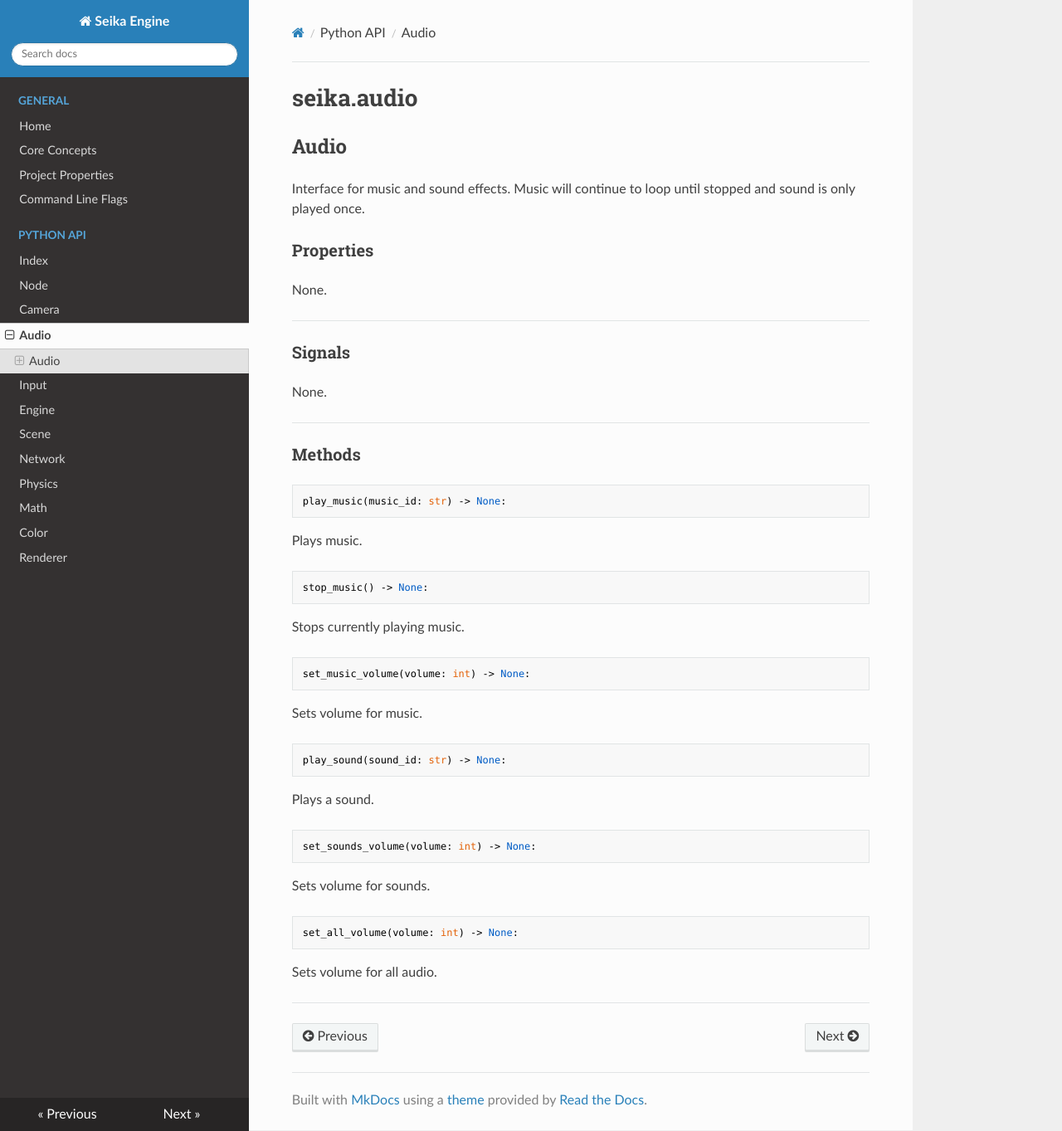
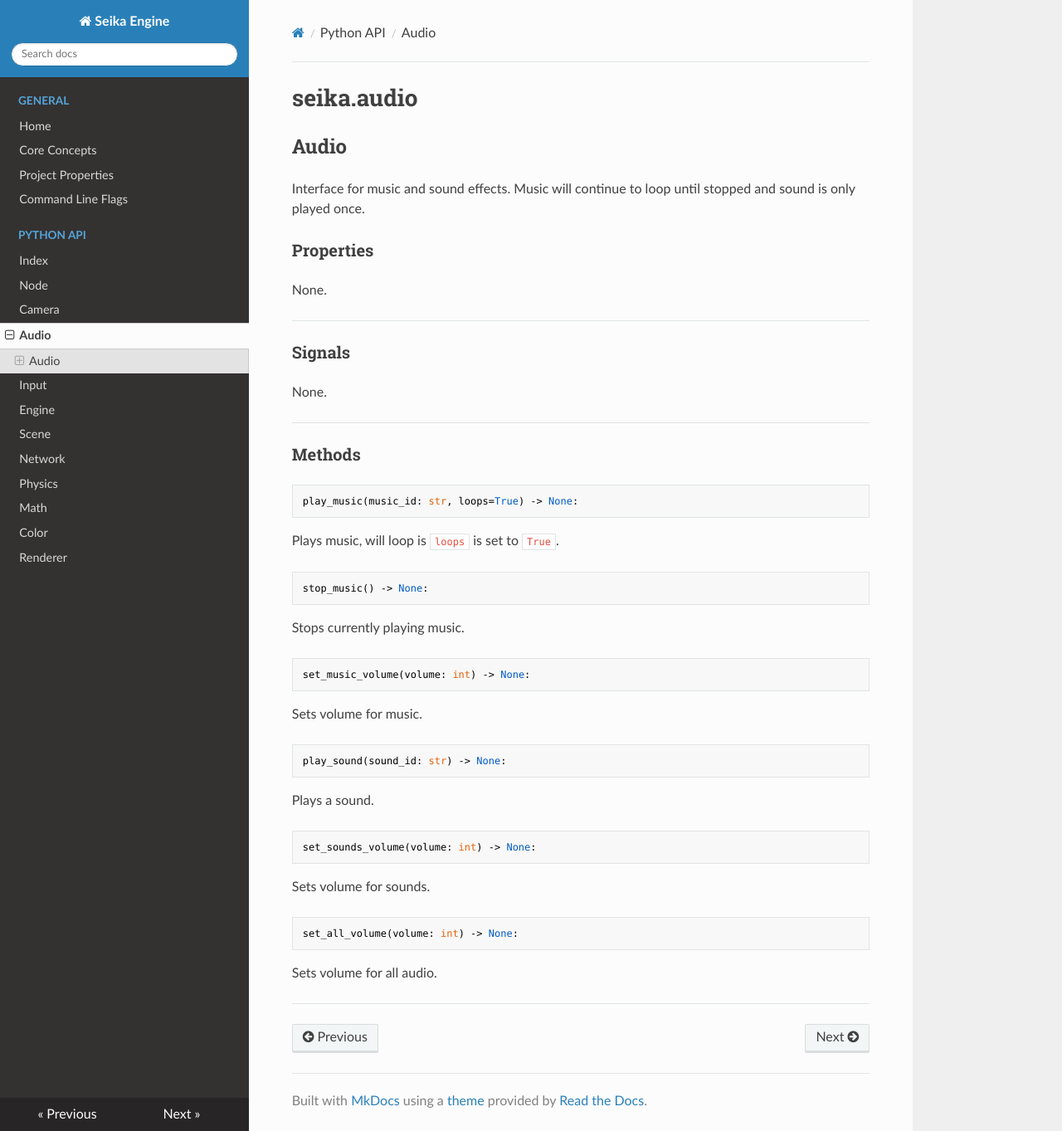
Before and after one commit to Chukobyte/seika-engine, an MkDocs documentation site: the page built from docs/python_api/audio.md, in a window 1280 px wide and 1363 px high. Shown: the whole window at 83% size. Built offline with MkDocs 1.6.1, drawn with Linux system fonts in a browser that asks for light colours; nearby versions of some CDN libraries.

Commit message:
Added loops parameter to Audio's play_music function.

````diff
--- a/docs/python_api/audio.md
+++ b/docs/python_api/audio.md
@@ -19,10 +19,10 @@ None.
 ### Methods
 
 ```python
-play_music(music_id: str) -> None:
+play_music(music_id: str, loops=True) -> None:
 ```
 
-Plays music.
+Plays music, will loop is `loops` is set to `True`.
 
 
 ```python
````
Also changed, not shown: 4 other files.
